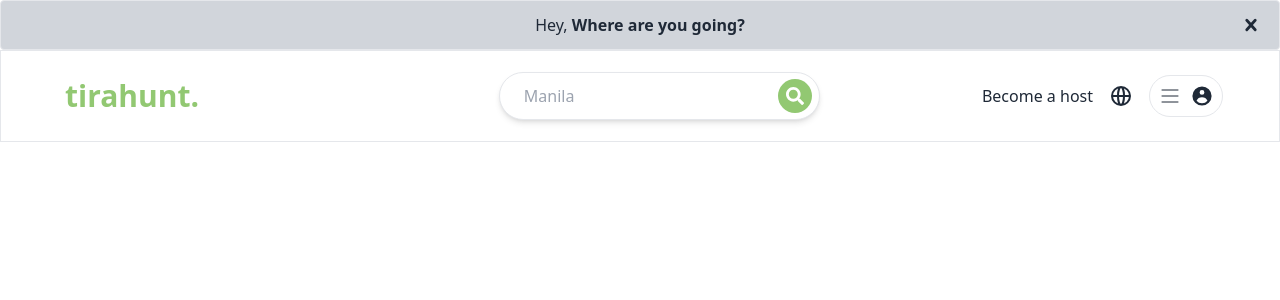
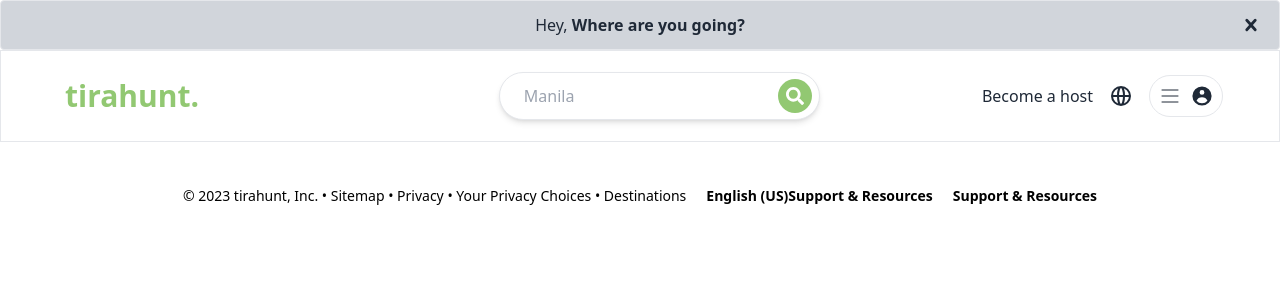
Before and after one commit to rjlb87/tirahunt, a React (Vite) app: page / in a window 1280 px wide. Shown: the top 300 px of the page. Built offline with nearby package versions, Linux system fonts and the light colour scheme.

Commit message:
feature: added footer under common folder, added footer in app.jsx

```diff
--- a/src/App.jsx
+++ b/src/App.jsx
@@ -1,13 +1,15 @@
-import NavBar from './common/NavBar'
-import Home from './components/Home'
+import Footer from "./common/Footer";
+import NavBar from "./common/NavBar";
+import Home from "./components/Home";
 
 function App() {
   return (
     <>
-    <NavBar />
-    <Home />
+      <NavBar />
+      <Home />
+      <Footer />
     </>
-    )
+  );
 }
 
-export default App
+export default App;
--- /dev/null
+++ b/src/common/Footer.jsx
@@ -0,0 +1,28 @@
+import React from "react";
+import { FaFacebook, FaInstagram, FaGithub, FaLinkedin } from "react-icons/fa";
+
+function Footer() {
+  return (
+    <div className="flex flex-col h-20 w-full py-10 px-5 mt-10 bg-white text-black">
+      <ul className="flex justify-center flex-row gap-5 text-black mt-0 py-8">
+        <li className="flex justify-start text-sm">
+          <a>
+            © 2023 tirahunt, Inc. • Sitemap • Privacy • Your Privacy Choices •
+            Destinations{" "}
+          </a>
+        </li>
+
+        <li className="flex justify-end text-sm font-bold">
+          <a>English (US) </a>
+          <a>Support & Resources</a>
+        </li>
+
+        <li className="text-sm font-bold">
+          <a>Support & Resources</a>
+        </li>
+      </ul>
+    </div>
+  );
+}
+
+export default Footer;
--- a/src/components/Footer.jsx
+++ /dev/null
@@ -1,9 +0,0 @@
-import React from 'react'
-
-function Footer() {
-  return (
-    <div>Footer</div>
-  )
-}
-
-export default Footer
```
